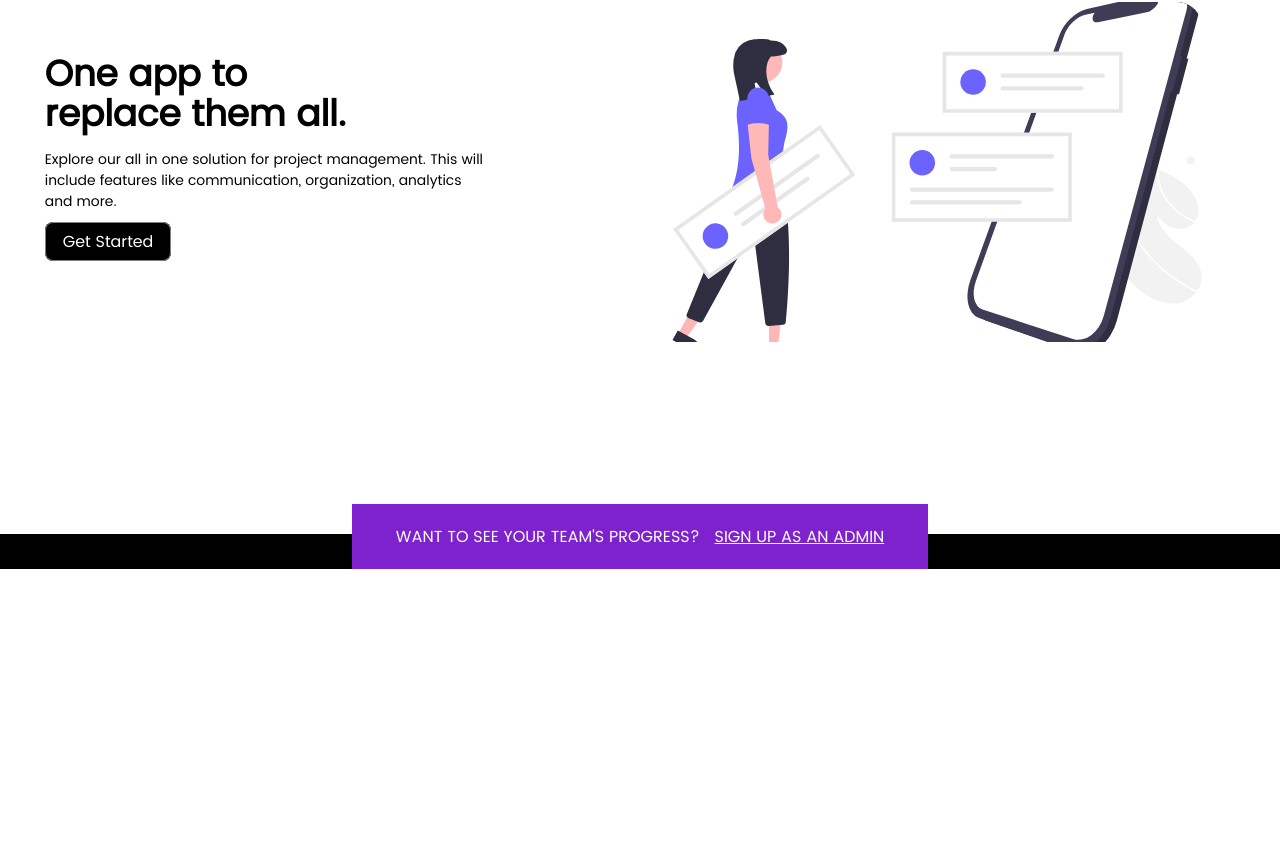
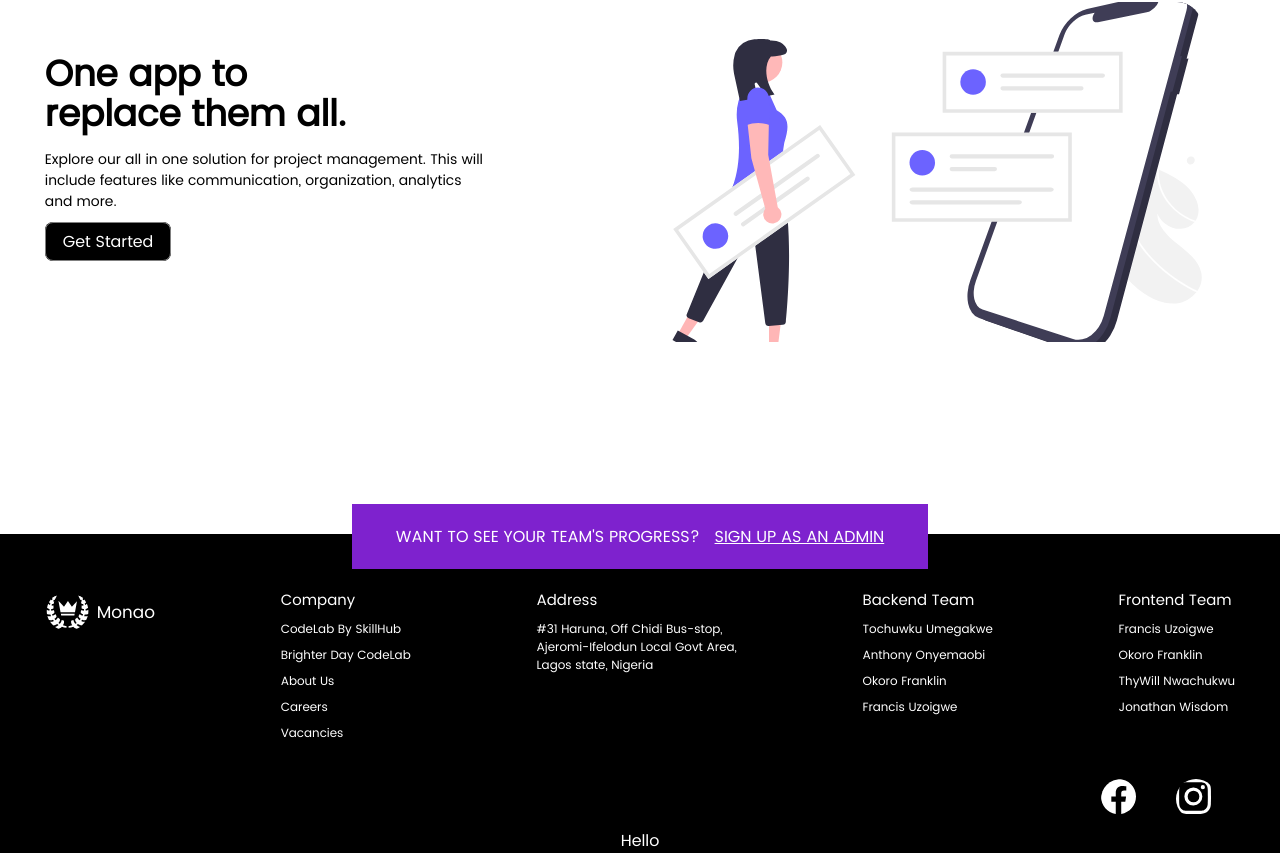
Before and after one commit to FrancisUzoigwe/Frontfiles, a React (Vite) app: page / in a window 1280 px wide. Shown: the part 1086-1939 px from the top of the page. Before the commit the page ends 1655 px from the top, so only its background shows below. Built offline with nearby package versions, Linux system fonts and the light colour scheme.

Commit message:
12th commit

```diff
--- a/src/components/static/Footer.tsx
+++ b/src/components/static/Footer.tsx
@@ -1,11 +1,114 @@
+import { GiLaurelCrown } from "react-icons/gi";
 import { Link } from "react-router-dom";
+import { BsFacebook, BsInstagram } from "react-icons/bs";
 
 const Footer = () => {
   return (
     <div className="w-full h-auto flex justify-center flex-col items-center bg-black">
-        <div className="text-white flex items-center justify-center w-[45%] h-[65px] bg-purple-700 mt-[-30px]">
-          <div className="uppercase">Want to see your team's progress? <Link to="/admin/signup" className="underline  ml-[10px]">Sign Up as an admin</Link></div>
+      <div className="text-white flex items-center justify-center w-[45%] h-[65px] bg-purple-700 mt-[-30px]">
+        <div className="uppercase">
+          Want to see your team's progress?{" "}
+          <Link to="/admin/signup" className="underline  ml-[10px]">
+            Sign Up as an admin
+          </Link>
         </div>
+      </div>
+      <div className="text-white flex  justify-center w-[93%] h-[200px] ">
+        <div className="flex items-center justify-between h-full w-full">
+          <div className=" h-[160px]">
+            <div className="flex items-center justify-center hover:text-gray-400 duration-300 cursor-pointer">
+              <div className="w-[45px] h-[45px] rounded-[50%] overflow-hidden flex items-center justify-center">
+                <GiLaurelCrown className="w-[45px] h-[45px] " />
+              </div>
+              <div className="ml-[7px] font-Poppins mt-[3px] text-[17px]">
+                Monao
+              </div>
+            </div>
+          </div>
+          <div className="text-center h-[160px] ">
+            <div className="text-[15px] hover:text-gray-400 duration-300 cursor-pointer text-left">
+              Company
+            </div>
+            <div className="text-[12px] hover:text-gray-400 duration-300 cursor-pointer mt-2 text-left">
+              CodeLab By SkillHub
+            </div>
+            <div className="text-[12px] hover:text-gray-400 duration-300 cursor-pointer mt-2 text-left">
+              Brighter Day CodeLab
+            </div>
+            <div className="text-[12px] hover:text-gray-400 duration-300 cursor-pointer mt-2 text-left">
+              About Us
+            </div>
+            <div className="text-[12px] hover:text-gray-400 duration-300 cursor-pointer mt-2 text-left">
+              Careers
+            </div>
+            <div className="text-[12px] hover:text-gray-400 duration-300 cursor-pointer mt-2 text-left">
+              Vacancies
+            </div>
+          </div>
+          <div className="text-center h-[160px] ">
+            <div className="text-[15px] hover:text-gray-400 duration-300 cursor-pointer text-left">
+              Address
+            </div>
+            <div className="text-[12px] hover:text-gray-400 duration-300 cursor-pointer mt-2 text-left">
+              #31 Haruna, Off Chidi Bus-stop, <br /> Ajeromi-Ifelodun Local Govt
+              Area, <br />
+              Lagos state, Nigeria
+            </div>
+          </div>
+          <div className="text-center h-[160px] ">
+            <div className="text-[15px] hover:text-gray-400 duration-300 cursor-pointer text-left ">
+              Backend Team
+            </div>
+            <div className="text-[12px] hover:text-gray-400 duration-300 cursor-pointer mt-2 text-left">
+              Tochuwku Umegakwe
+            </div>
+            <div className="text-[12px] hover:text-gray-400 duration-300 cursor-pointer mt-2 text-left">
+              Anthony Onyemaobi
+            </div>
+            <div className="text-[12px] hover:text-gray-400 duration-300 cursor-pointer mt-2 text-left">
+              Okoro Franklin
+            </div>
+            <div className="text-[12px] hover:text-gray-400 duration-300 cursor-pointer mt-2 text-left">
+              Francis Uzoigwe
+            </div>
+          </div>
+          <div className="text-center h-[160px] ">
+            <div className="text-[15px] hover:text-gray-400 duration-300 cursor-pointer text-left">
+              Frontend Team
+            </div>
+            <div className="text-[12px] hover:text-gray-400 duration-300 cursor-pointer mt-2 text-left">
+              Francis Uzoigwe
+            </div>
+            <div className="text-[12px] hover:text-gray-400 duration-300 cursor-pointer mt-2 text-left">
+              Okoro Franklin
+            </div>
+            <div className="text-[12px] hover:text-gray-400 duration-300 cursor-pointer mt-2 text-left">
+              ThyWill Nwachukwu
+            </div>
+            <div className="text-[12px] hover:text-gray-400 duration-300 cursor-pointer mt-2 text-left">
+              Jonathan Wisdom
+            </div>
+          </div>
+        </div>
+      </div>
+      <div className=" text-white w-full flex items-center justify-center">
+        <div className="w-[90%] h-[60px]  flex justify-end items-center">
+          <div className=" flex justify-between w-[10%] h-[60px]  items-center ">
+            <Link to="https://facebook.com/francisuzoigwe.28">
+              {" "}
+              <div className="w-[40px] h-[40px] rounded-[50%] overflow-hidden">
+                <BsFacebook className="w-[35px] h-[35px]" />
+              </div>
+            </Link>
+            <Link to="https://www.instagram.com/francisuzoigwe.28">
+              <div className="w-[40px] h-[40px] rounded-[50%] overflow-hidden">
+                <BsInstagram className="w-[35px] h-[35px]" />
+              </div>
+            </Link>
+          </div>
+        </div>
+      </div>
+      <div className="text-white">Hello</div>
     </div>
   );
 };
--- a/src/router/mainRoute.tsx
+++ b/src/router/mainRoute.tsx
@@ -69,9 +69,9 @@ export const mainRoute = createBrowserRouter([
   {
     path: "/admin",
     element: (
-      // <AdminRoute>
+      <AdminRoute>
         <AdminLayout />
-      // </AdminRoute>
+      </AdminRoute>
     ),
     children: [
       {
```
